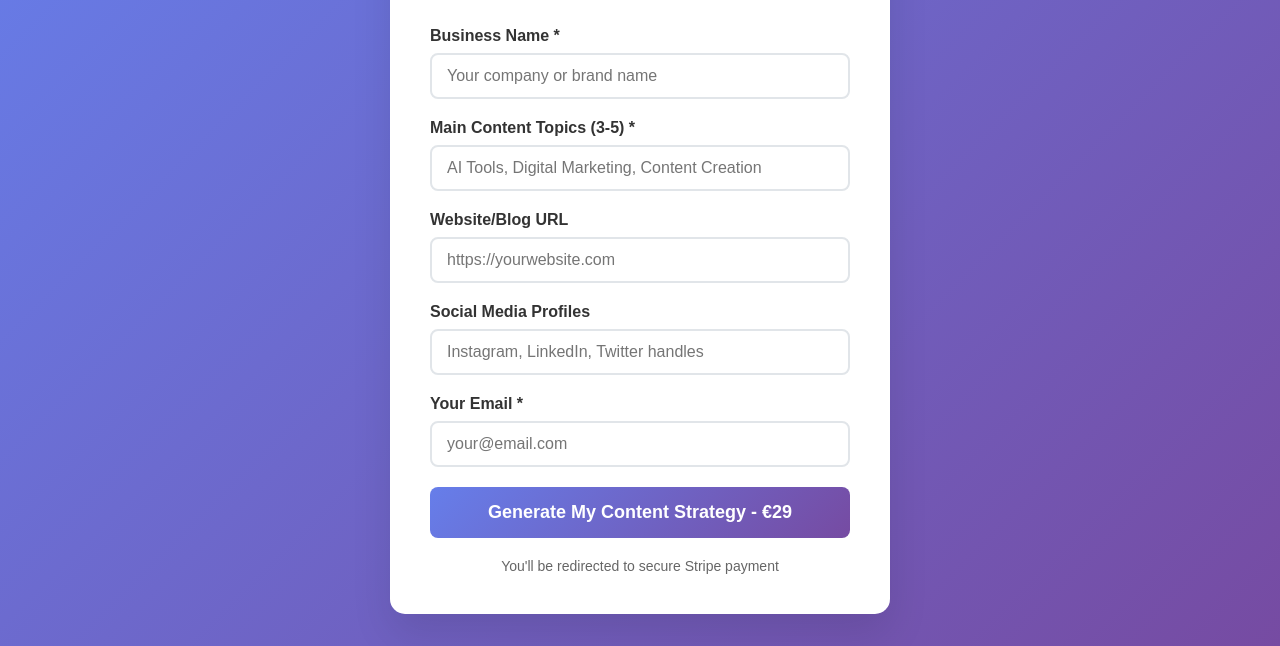
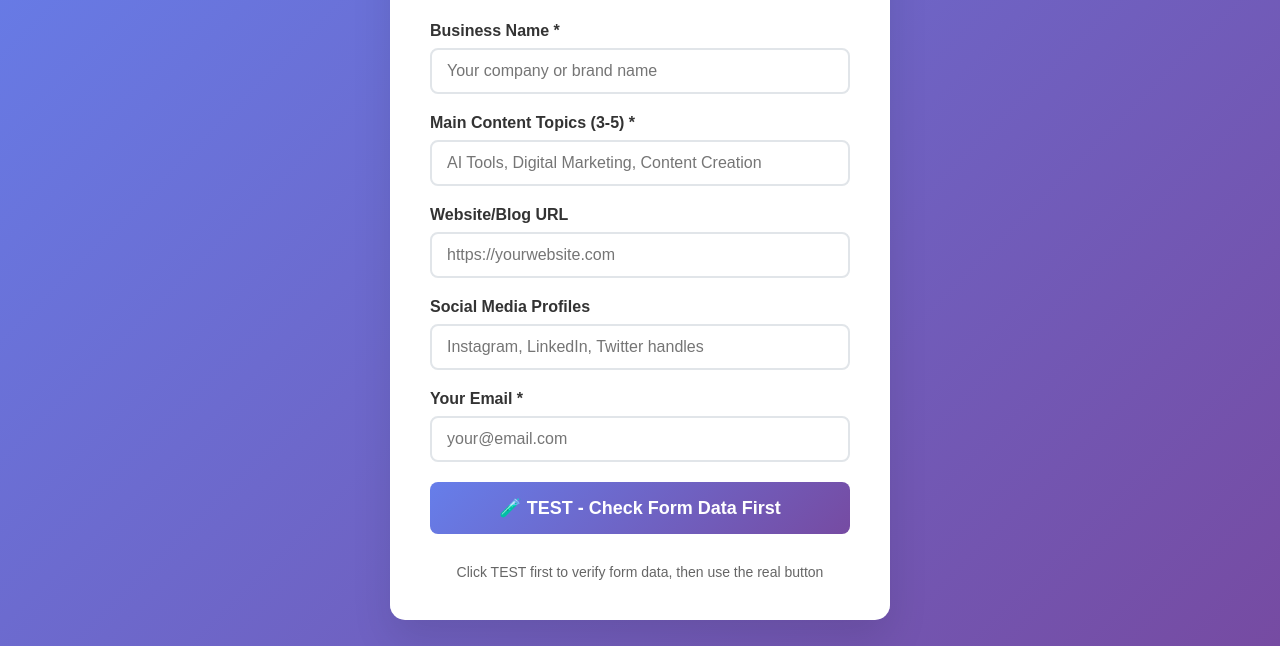
Before and after one commit to autocontentengine/autocontentengine.github.io, a website: page onboarding.html in a window 1280 px wide. Shown: the part 154-800 px from the top of the page. Drawn offline with Linux system fonts and the light colour scheme.

Commit message:
Update onboarding.html

```diff
--- a/onboarding.html
+++ b/onboarding.html
@@ -86,6 +86,7 @@
             cursor: pointer;
             width: 100%;
             transition: transform 0.2s;
+            margin-bottom: 10px;
         }
 
         .submit-btn:hover {
@@ -120,7 +121,7 @@
             <p>Tell us about your business to generate personalized content</p>
         </div>
 
-        <form id="onboarding-form">
+        <form id="onboarding-form" action="/.netlify/functions/create-checkout-with-metadata" method="POST">
             <input type="hidden" name="form-name" value="onboarding">
 
             <div class="form-group">
@@ -155,7 +156,13 @@
 
             <input type="hidden" name="product_name" value="AI Content Package">
 
-            <button type="submit" class="submit-btn" id="submit-btn">
+            <!-- BOTTONE DI TEST -->
+            <button type="button" onclick="testForm()" class="submit-btn">
+                🧪 TEST - Check Form Data First
+            </button>
+
+            <!-- BOTTONE NORMALE (nascosto inizialmente) -->
+            <button type="submit" id="real-submit-btn" class="submit-btn" style="display: none;">
                 Generate My Content Strategy - €29
             </button>
 
@@ -164,16 +171,33 @@
             </div>
 
             <div class="note">
-                You'll be redirected to secure Stripe payment
+                Click TEST first to verify form data, then use the real button
             </div>
         </form>
     </div>
 
     <script>
+        function testForm() {
+            const business = document.getElementById('business_name').value || 'NOT FILLED';
+            const topics = document.getElementById('content_topics').value || 'NOT FILLED';
+            const email = document.getElementById('email').value || 'NOT FILLED';
+
+            const hasData = business !== 'NOT FILLED' && topics !== 'NOT FILLED' && email !== 'NOT FILLED';
+
+            if (hasData) {
+                alert(`✅ FORM WORKS!\n\nBusiness: ${business}\nTopics: ${topics}\nEmail: ${email}\n\nNow click the real button below!`);
+                // Mostra il bottone reale
+                document.getElementById('real-submit-btn').style.display = 'block';
+            } else {
+                alert('❌ Please fill all required fields first!');
+            }
+        }
+
+        // Script per il submit reale
         document.getElementById('onboarding-form').addEventListener('submit', async function(e) {
             e.preventDefault();
 
-            const submitBtn = document.getElementById('submit-btn');
+            const submitBtn = document.getElementById('real-submit-btn');
             const loading = document.getElementById('loading');
 
             submitBtn.disabled = true;
@@ -183,8 +207,7 @@
             try {
                 const formData = new FormData(this);
 
-                // ✅ URL CORRETTO
-                const response = await fetch('/api/create-checkout-with-metadata', {
+                const response = await fetch('/.netlify/functions/create-checkout-with-metadata', {
                     method: 'POST',
                     body: new URLSearchParams(formData)
                 });
```
